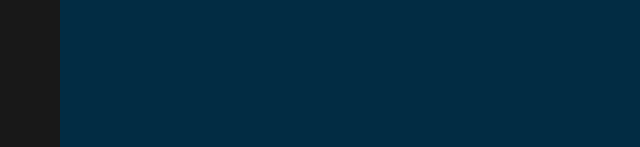
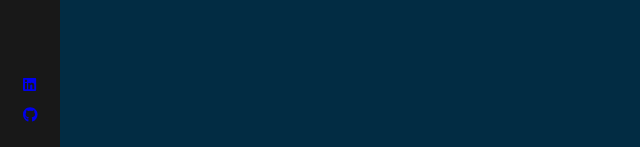
Before and after one commit to goingdust/portfolio, a Next.js app: page / in a window 1280 px wide. Shown: the part 650-797 px from the top of the page, without its empty margins (0-640 px from the left). Built offline with nearby package versions, Linux system fonts and the light colour scheme.

Commit message:
Add linkedin and github links

```diff
--- a/components/Sidebar/index.module.scss
+++ b/components/Sidebar/index.module.scss
@@ -94,4 +94,28 @@
 			}
 		}
 	}
+
+	ul {
+		position: absolute;
+		bottom: 20px;
+		width: 100%;
+		display: block;
+		padding: 0;
+		list-style: none;
+		text-align: center;
+		margin: 0;
+
+		li {
+			a {
+				padding: 7px 0;
+				display: block;
+				font-size: 15px;
+				line-height: 16px;
+
+				&:hover svg {
+					color: #ffd700;
+				}
+			}
+		}
+	}
 }
--- a/components/Sidebar/index.tsx
+++ b/components/Sidebar/index.tsx
@@ -6,6 +6,7 @@ import LogoS from '../../assets/images/logo-s.png';
 import LogoSubtitle from '../../assets/images/logo_sub.png';
 import { FontAwesomeIcon } from '@fortawesome/react-fontawesome';
 import { faHome, faUser, faEnvelope } from '@fortawesome/free-solid-svg-icons';
+import { faGithub, faLinkedin } from '@fortawesome/free-brands-svg-icons';
 
 const Sidebar = () => {
 	const router = useRouter();
@@ -47,6 +48,26 @@ const Sidebar = () => {
 					</a>
 				</Link>
 			</nav>
+			<ul>
+				<li>
+					<a
+						target='_blank'
+						rel='noreferrer'
+						href='https://www.linkedin.com/in/dusty-luck'
+					>
+						<FontAwesomeIcon icon={faLinkedin}></FontAwesomeIcon>
+					</a>
+				</li>
+				<li>
+					<a
+						target='_blank'
+						rel='noreferrer'
+						href='https://github.com/goingdust'
+					>
+						<FontAwesomeIcon icon={faGithub}></FontAwesomeIcon>
+					</a>
+				</li>
+			</ul>
 		</section>
 	);
 };
--- a/styles/globals.scss
+++ b/styles/globals.scss
@@ -23,7 +23,7 @@ html {
 
 body {
 	margin: 0;
-	font-family: 300 11px/1.4 'Helvetica Neue', 'sans-serif';
+	font: 300 11px/1.4 'Helvetica Neue', 'sans-serif';
 	color: #444;
 	background: #022c43;
 	overflow: hidden;
```
